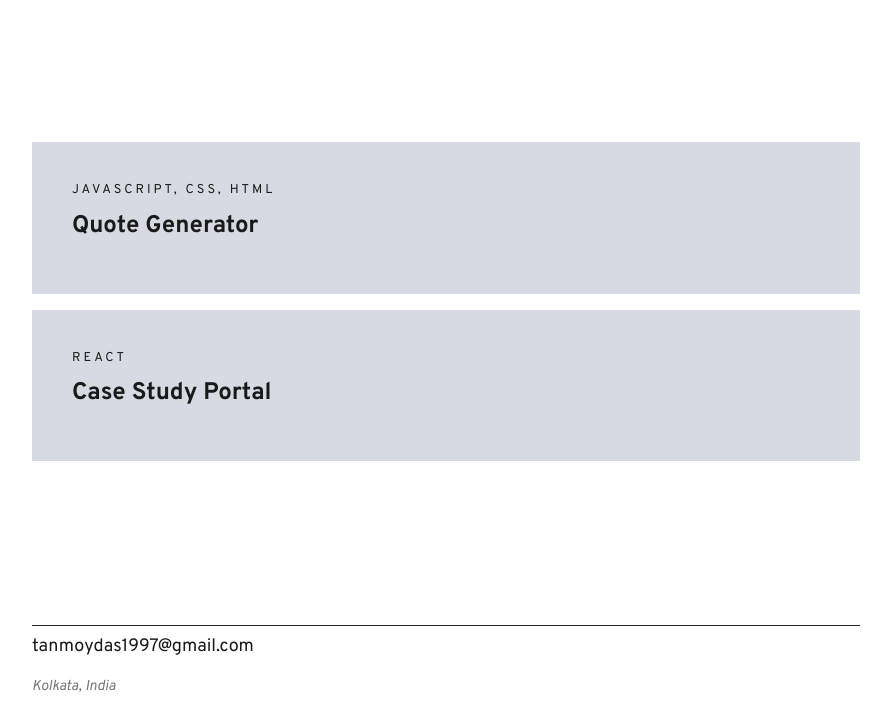
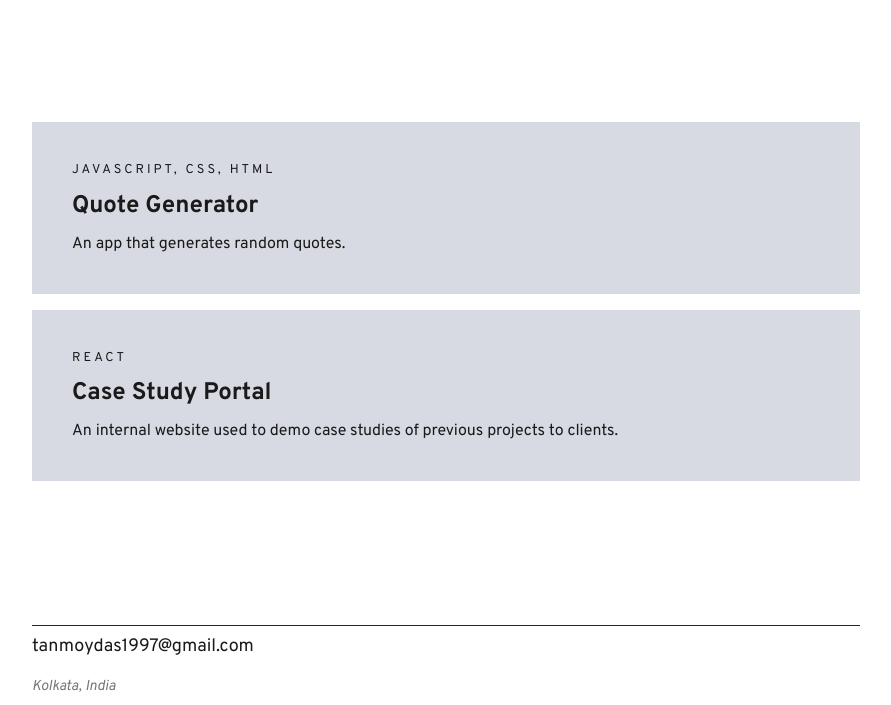
Before and after one commit to DarkHorse1997/github-portfolio, a plain HTML site: page projects.html in a window 1280 px wide. Shown: the part 95-800 px from the top of the page, without its empty margins (194-1085 px from the left). Drawn offline with Linux system fonts and the light colour scheme.

Commit message:
Add links of projects

```diff
--- a/projects.html
+++ b/projects.html
@@ -25,7 +25,7 @@
 				<ul class="navbar-list">
 					<li class="navbar-item"><a href="./index.html" class="navbar-link">Home</a></li>
 					<li class="navbar-item">
-						<a href="#" class="navbar-link">Projects</a>
+						<a href="#" class="navbar-link active-page">Projects</a>
 					</li>
 					<li class="navbar-item">
 						<a href="#" class="navbar-link">Resume</a>
@@ -74,17 +74,20 @@
 		</header>
 		<main class="layout-main project-layout-main">
 			<section class="project-card">
-				<a href="" class="project-link">
+				<a href="https://github.com/DarkHorse1997/quote-generator" class="project-link">
 					<p class="project-tech">Javascript, CSS, HTML</p>
 					<h3 class="project-heading">Quote Generator</h3>
-					<p class="project-details"></p>
+					<p class="project-details">An app that generates random quotes.</p>
 				</a>
 			</section>
 			<section class="project-card">
-				<a href="" class="project-link">
+				<a class="project-link">
 					<p class="project-tech">React</p>
 					<h3 class="project-heading">Case Study Portal</h3>
-					<p class="project-details"></p>
+					<p class="project-details">
+						An internal website used to demo case studies of previous projects to
+						clients.
+					</p>
 				</a>
 			</section>
 		</main>
```
